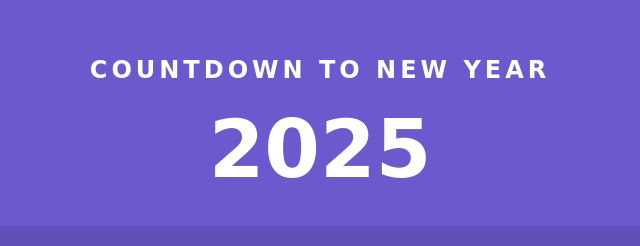
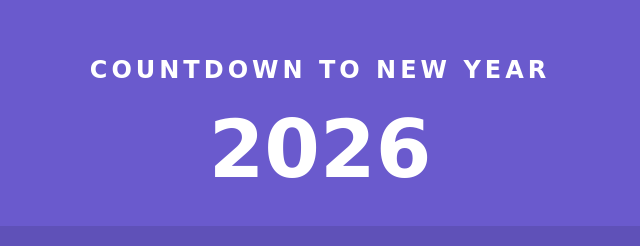
Before and after one commit to NehalSurti/New-Year-Countdown, a plain HTML site: page index.html in a window 1280 px wide. Shown: the part 194-440 px from the top of the page, 320-960 px from the left. Drawn offline with Linux system fonts and the light colour scheme.

Commit message:
Updating

```diff
--- a/index.html
+++ b/index.html
@@ -9,7 +9,7 @@
   </head>
   <body>
     <h2>Countdown to New Year</h2>
-    <div class="year">2025</div>
+    <div class="year">2026</div>
     <div class="countdown">
       <div id="day">00</div>
       <div id="hour">00</div>
```
